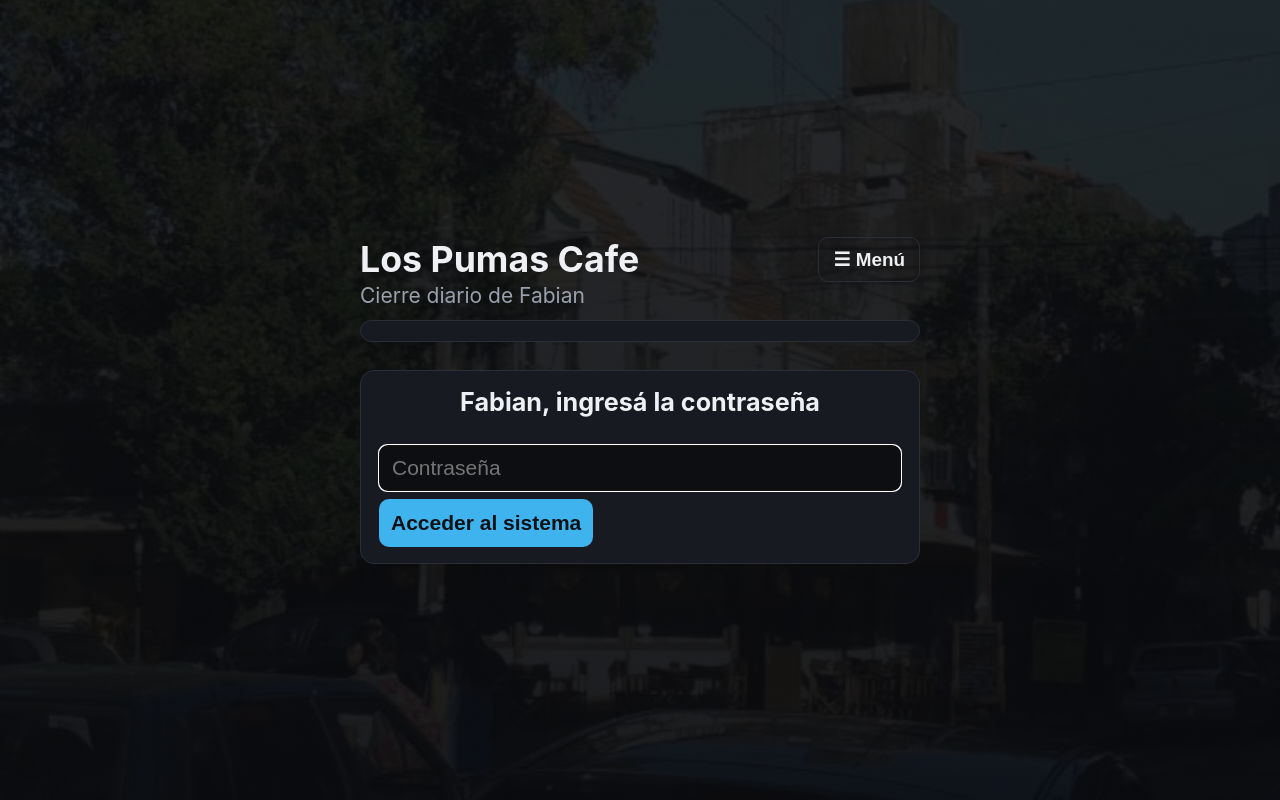
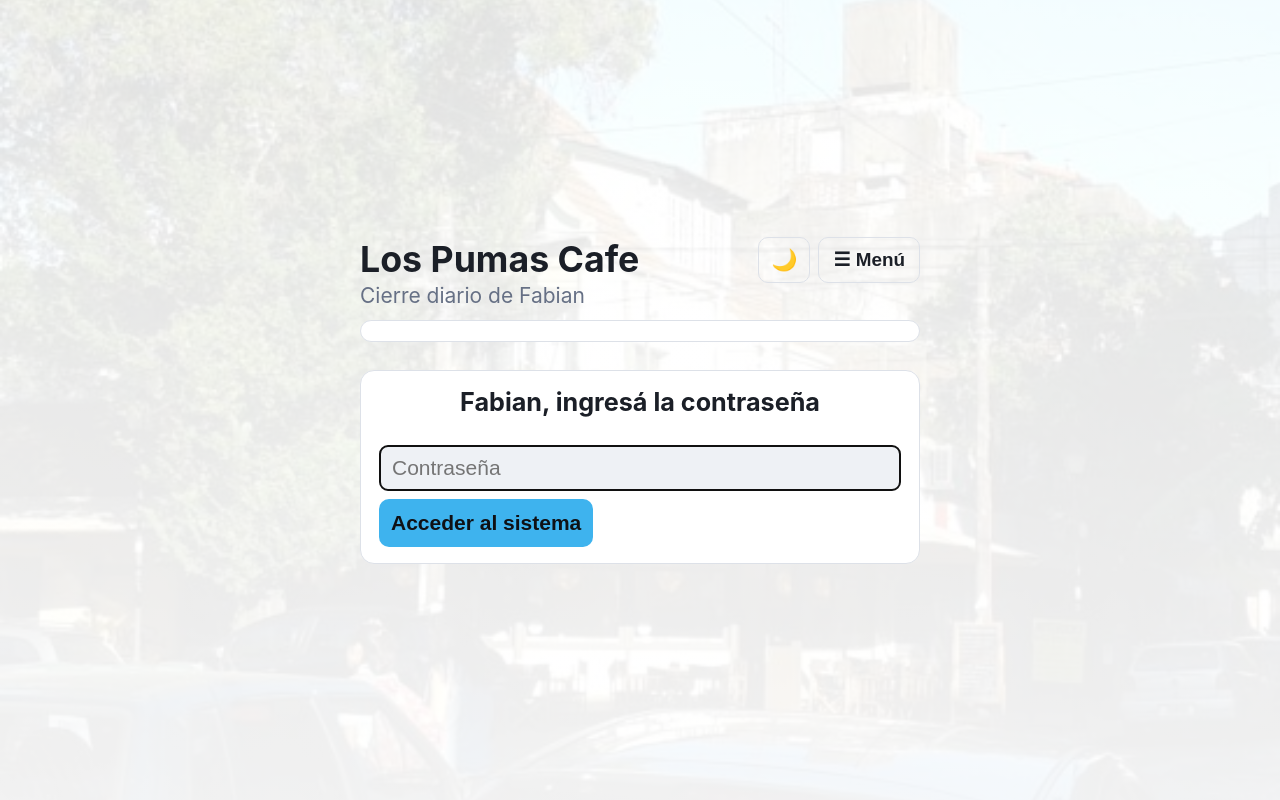
Before and after one commit to G041/los-pumas-cafe, a plain HTML site: page index.html in a window 1280 px wide. Drawn offline with Linux system fonts and the light colour scheme.

Commit message:
Add light/dark theme toggle (light default), fix billing table spacing
- All colors now driven by CSS variables with a light (default) and
  dark override set; theme persists in localStorage and applies via
  a tiny inline head script to avoid a flash on load
- Billing TOTAL row now has extra top padding so it visually separates
  from the entries above it, not just a thin border
- Billing table columns use explicit ch-based widths (10 chars per
  field, 5 for Platos) via colgroup for consistent, predictable spacing

```diff
--- a/index.html
+++ b/index.html
@@ -5,8 +5,33 @@
 <meta name="viewport" content="width=device-width, initial-scale=1">
 <title>Los Pumas Cafe — Cierre diario</title>
 <script src="https://cdn.sheetjs.com/xlsx-0.20.3/package/dist/xlsx.full.min.js"></script>
+<script>
+(function () {
+  try {
+    var t = localStorage.getItem('lospumas_theme') || 'light';
+    document.documentElement.setAttribute('data-theme', t);
+  } catch (e) {}
+})();
+</script>
 <style>
   :root {
+    --bg: #f3f5f8;
+    --card: #ffffff;
+    --card-border: #dde1e8;
+    --text: #1b1f27;
+    --muted: #667085;
+    --accent: #3EB3EE;
+    --accent-text: #0f1115;
+    --ok: #1a9d63;
+    --danger: #d94343;
+    --locked: #b7bcc4;
+    --input-bg: #eef1f5;
+    --overlay-top: rgba(255,255,255,0.88);
+    --overlay-bottom: rgba(255,255,255,0.94);
+    --done-bg: #d9f3e5;
+    --done-border: #a7e3c1;
+  }
+  :root[data-theme="dark"] {
     --bg: #0f1115;
     --card: #171a21;
     --card-border: #2a2e38;
@@ -17,6 +42,11 @@
     --ok: #3ecf8e;
     --danger: #ff6b6b;
     --locked: #4a505c;
+    --input-bg: #0c0e12;
+    --overlay-top: rgba(10,11,14,0.88);
+    --overlay-bottom: rgba(10,11,14,0.93);
+    --done-bg: #163d2c;
+    --done-border: #1f5c40;
   }
   * { box-sizing: border-box; }
   input[type=number]::-webkit-inner-spin-button,
@@ -30,7 +60,7 @@
   body {
     font-family: -apple-system, BlinkMacSystemFont, "Segoe UI", Roboto, Arial, sans-serif;
     background:
-      linear-gradient(rgba(10,11,14,0.88), rgba(10,11,14,0.93)),
+      linear-gradient(var(--overlay-top), var(--overlay-bottom)),
       url('los-pumas-cafe.jpg') center / cover no-repeat fixed;
     color: var(--text);
   }
@@ -106,7 +136,7 @@
     color: var(--muted);
     white-space: nowrap;
   }
-  .step-pill.done { background: #163d2c; border-color: #1f5c40; color: var(--ok); }
+  .step-pill.done { background: var(--done-bg); border-color: var(--done-border); color: var(--ok); }
   .step-pill.active { background: var(--accent); border-color: var(--accent); color: var(--accent-text); }
 
   .card {
@@ -135,7 +165,7 @@
     font-size: 1.05rem;
     border-radius: 8px;
     border: 1px solid var(--accent);
-    background: #0c0e12;
+    background: var(--input-bg);
     color: var(--text);
   }
   table.ledger .note-inline { font-size: 0.78rem; color: var(--muted); display: block; margin-top: 3px; font-weight: 400; }
@@ -158,7 +188,6 @@
   button.link-btn { background: none; border: none; color: var(--accent); font-size: 0.95rem; width: auto; padding: 4px; flex: none; }
 
   .error { color: var(--danger); font-size: 0.9rem; margin-top: 8px; }
-  .note { background: #1c2230; border: 1px solid #2c3550; color: #a9c0ff; font-size: 0.9rem; padding: 10px 12px; border-radius: 10px; margin-top: 10px; }
   .success { color: var(--ok); font-weight: 700; text-align: center; font-size: 1.25rem; margin-bottom: 14px; }
 
   .pw-input {
@@ -168,7 +197,7 @@
     font-size: 1rem;
     border-radius: 8px;
     border: 1px solid var(--card-border);
-    background: #0c0e12;
+    background: var(--input-bg);
     color: var(--text);
   }
   .retry-btn { margin-top: 14px; }
@@ -204,7 +233,8 @@
     padding: 6px 5px;
   }
   table.billing th:first-child, table.billing td:first-child { text-align: left; }
-  tr.billing-total td { font-weight: 700; border-top: 2px solid var(--accent); color: var(--ok); }
+  tr.billing-total td { font-weight: 700; border-top: 2px solid var(--accent); padding-top: 16px; color: var(--ok); }
+  .theme-toggle { font-size: 1rem; padding: 10px 12px; }
 </style>
 </head>
 <body>
@@ -215,7 +245,10 @@
         <h1>Los Pumas Cafe</h1>
         <div class="subtitle">Cierre diario de Fabian</div>
       </div>
-      <button class="history-toggle" id="menuBtn">☰ Menú</button>
+      <div style="display:flex; gap:8px;">
+        <button class="history-toggle theme-toggle" id="themeToggleBtn" type="button">🌙</button>
+        <button class="history-toggle" id="menuBtn">☰ Menú</button>
+      </div>
     </div>
 
     <div id="dateBar" class="date-bar"></div>
@@ -471,6 +504,11 @@ function renderFacturacionView() {
       <div class="stepper">${tabsHtml}</div>
       <div class="billing-table-wrap">
         <table class="billing">
+          <colgroup>
+            <col style="width:10ch"><col style="width:10ch"><col style="width:10ch">
+            <col style="width:10ch"><col style="width:10ch"><col style="width:10ch">
+            <col style="width:10ch"><col style="width:5ch"><col style="width:10ch">
+          </colgroup>
           <thead><tr><th>Fecha</th><th>C</th><th>V</th><th>F</th><th>T</th><th>Apertura</th><th>Final</th><th>Platos</th><th>Fiscal</th></tr></thead>
           <tbody>${rowsHtml}</tbody>
           <tfoot>
@@ -738,6 +776,17 @@ if (window.visualViewport) {
 }
 document.getElementById('menuBtn').onclick = () => { view = 'menu'; renderAll(); };
 
+function currentTheme() { return document.documentElement.getAttribute('data-theme') || 'light'; }
+function applyTheme(theme) {
+  document.documentElement.setAttribute('data-theme', theme);
+  try { localStorage.setItem('lospumas_theme', theme); } catch (e) {}
+  document.getElementById('themeToggleBtn').textContent = theme === 'dark' ? '☀️' : '🌙';
+}
+applyTheme(currentTheme());
+document.getElementById('themeToggleBtn').onclick = () => {
+  applyTheme(currentTheme() === 'dark' ? 'light' : 'dark');
+};
+
 async function submitPassword(pw) {
   appPassword = pw;
   authStatus = 'checking';
```
